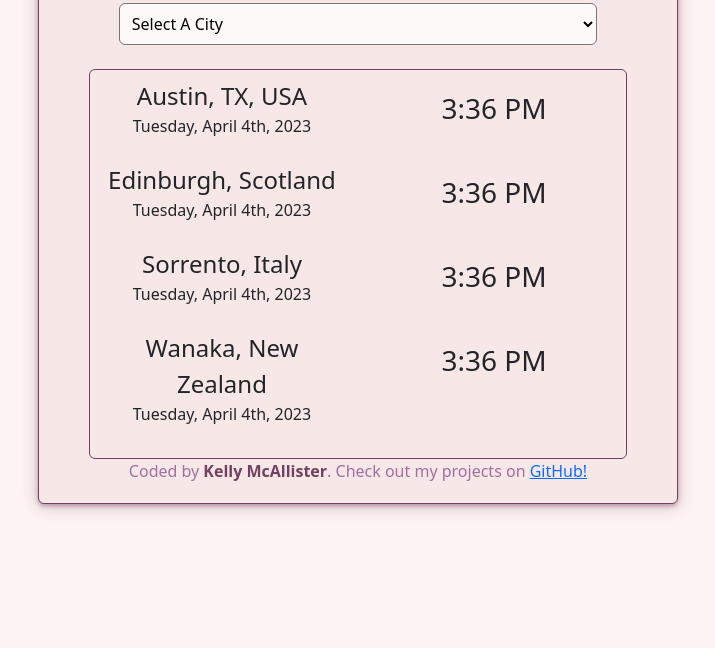
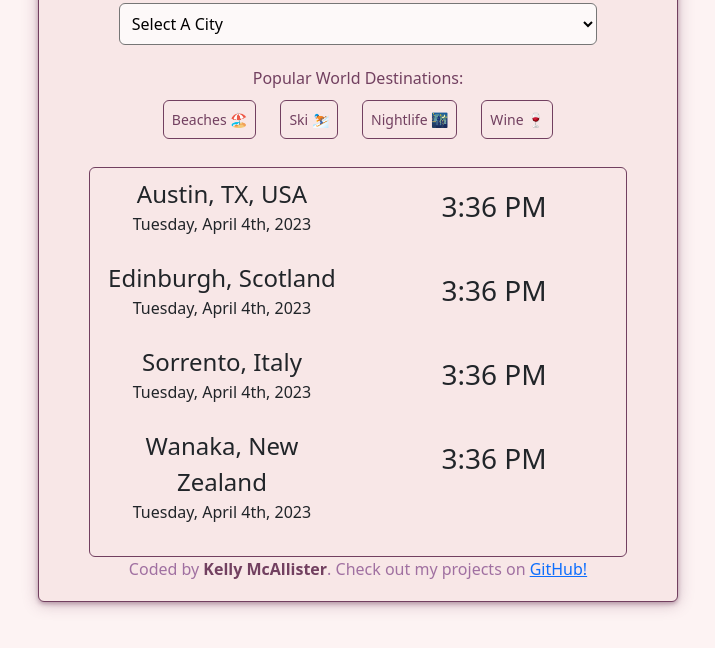
Before and after one commit to kellmcallister/world-clock, a plain HTML site: page index.html in a window 1280 px wide. Shown: the part 114-762 px from the top of the page, without its empty margins (282-997 px from the left). Drawn offline with nearby package versions, Linux system fonts and the light colour scheme; a script that the page names is missing.

Commit message:
Added HTML and CSS buttons for destinations

```diff
--- a/index.html
+++ b/index.html
@@ -21,11 +21,19 @@
       <h1>World Clock</h1>
       <select id="city-dropdown">
         <option value="">Select A City</option>
-        <option value="current">My Current TimeZone Hub</option>
+        <option value="current">Local TimeZone Hub</option>
         <option value="Europe/London">Edinburgh, Scotland</option>
         <option value="Europe/Rome">Sorrento, Italy</option>
         <option value="Pacific/Auckland">Wanaka, New Zealand</option>
       </select>
+      <br />
+      <div class="button-bar">
+        <h3>Popular World Destinations:</h3>
+        <button type="button" class="destination">Beaches 🏖️</button>
+        <button type="button" class="destination">Ski ⛷️</button>
+        <button type="button" class="destination">Nightlife 🌃</button>
+        <button type="button" class="destination">Wine 🍷</button>
+      </div>
       <br />
       <div class="city-box" id="city-box">
         <div class="row" id="austin">
--- a/src/styles.css
+++ b/src/styles.css
@@ -2,6 +2,11 @@ body {
   background-color: #fdf3f3;
 }
 h1 {
+  text-align: center;
+  color: #724060;
+}
+h3 {
+  font-size: 16px;
   text-align: center;
   color: #724060;
 }
@@ -33,6 +38,20 @@ strong {
   text-align: center;
   background-color: #f8e7e7;
 }
+.button-bar {
+  display: block;
+  margin: 0 auto;
+}
+.destination {
+  font-size: 14px;
+  color: #724060;
+  border: 1px solid #724060;
+  border-radius: 6px;
+  background-color: #f8e7e7;
+  margin: 4px 10px 4px 10px;
+  padding: 8px;
+  max-width: 100px;
+}
 .city-box {
   margin: 0px auto;
   padding: 8px;
```
